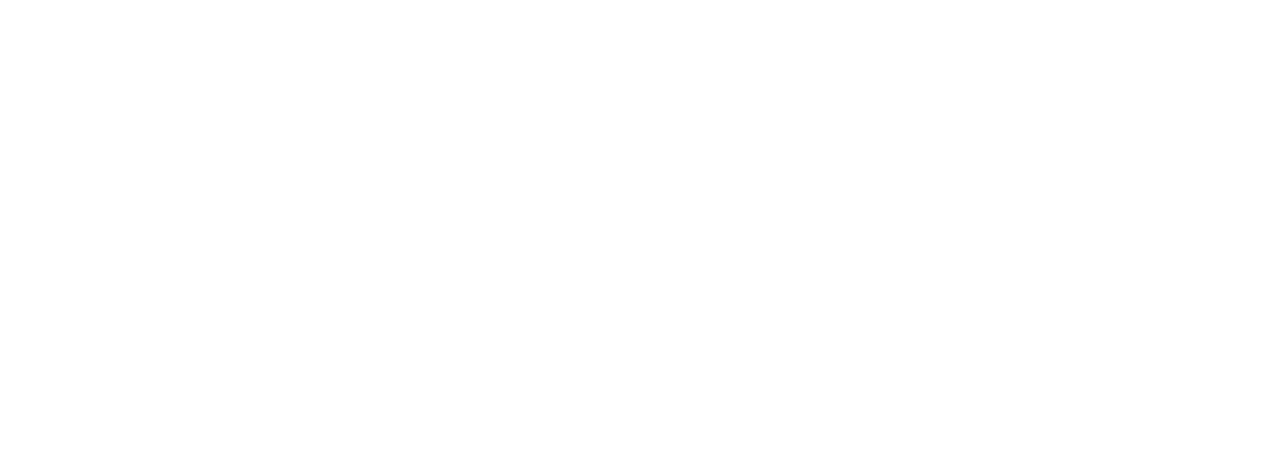
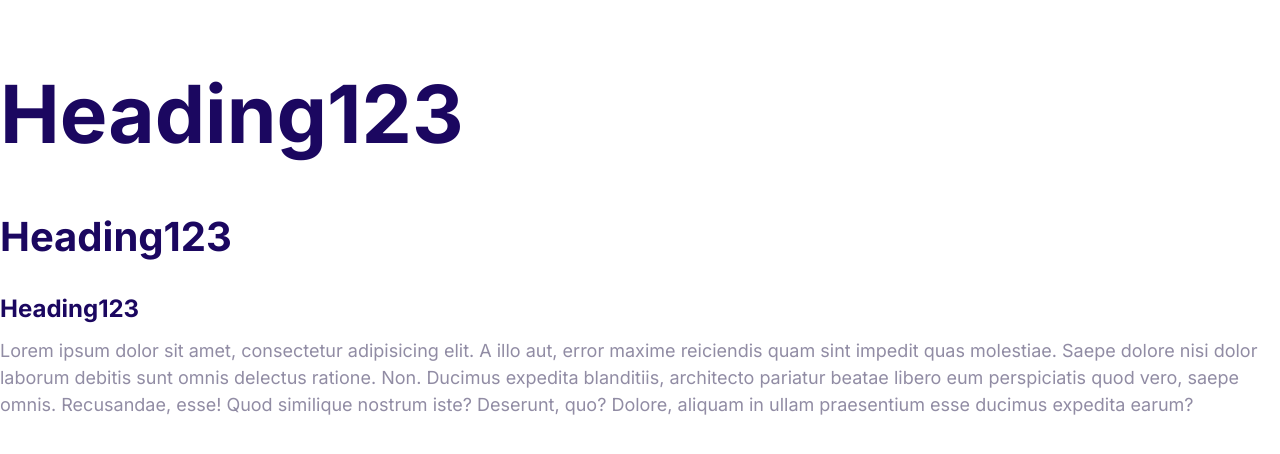
Before and after one commit to TaherBarakat/MOSHIFY123, a plain HTML site: page index.html in a window 1280 px wide. Drawn offline with Linux system fonts and the light colour scheme.

Commit message:
define the styles for the fonts.

```diff
--- a/css/styles.css
+++ b/css/styles.css
@@ -5,3 +5,44 @@
   --color-headings: #1b0760;
   --color-body: #918ca4;
 }
+html {
+  font-size: 62.5%;
+}
+body {
+  font-size: 2.4rem;
+  line-height: 1.5;
+  font-family: Inter, Arial, Helvetica, sans-serif;
+  color: var(--color-body);
+}
+h1,
+h2,
+h3 {
+  color: var(--color-headings);
+  margin-bottom: 1rem;
+}
+h1 {
+  font-size: 7rem;
+}
+h2 {
+  font-size: 4rem;
+}
+h3 {
+  font-size: 3rem;
+}
+p {
+  margin-top: 0;
+}
+@media screen and (min-width: 1024px) {
+  body {
+    font-size: 1.8rem;
+  }
+  h1 {
+    font-size: 8rem;
+  }
+  h2 {
+    font-size: 4rem;
+  }
+  h3 {
+    font-size: 2.4rem;
+  }
+}
--- a/index.html
+++ b/index.html
@@ -5,8 +5,27 @@
     <meta http-equiv="X-UA-Compatible" content="IE=edge" />
     <meta name="viewport" content="width=device-width, initial-scale=1.0" />
     <title>Document</title>
+    <link rel="preconnect" href="https://fonts.googleapis.com" />
+    <link rel="preconnect" href="https://fonts.gstatic.com" crossorigin />
+    <link
+      href="https://fonts.googleapis.com/css2?family=Inter:wght@400;700&display=swap"
+      rel="stylesheet"
+    />
     <link rel="stylesheet" href="css/normalize.css" />
     <link rel="stylesheet" href="css/styles.css" />
   </head>
-  <body></body>
+  <body>
+    <h1>Heading123</h1>
+    <h2>Heading123</h2>
+    <h3>Heading123</h3>
+    <p>
+      Lorem ipsum dolor sit amet, consectetur adipisicing elit. A illo aut,
+      error maxime reiciendis quam sint impedit quas molestiae. Saepe dolore
+      nisi dolor laborum debitis sunt omnis delectus ratione. Non. Ducimus
+      expedita blanditiis, architecto pariatur beatae libero eum perspiciatis
+      quod vero, saepe omnis. Recusandae, esse! Quod similique nostrum iste?
+      Deserunt, quo? Dolore, aliquam in ullam praesentium esse ducimus expedita
+      earum?
+    </p>
+  </body>
 </html>
```
